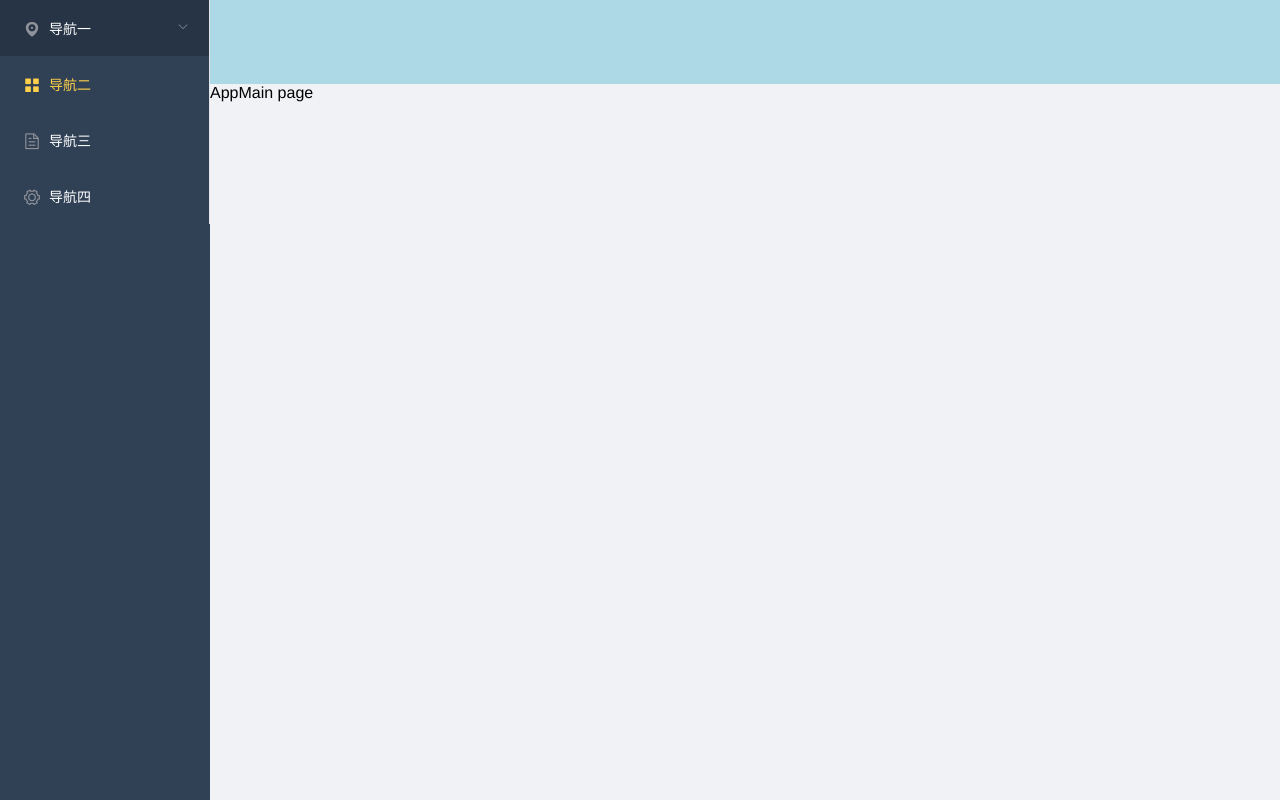
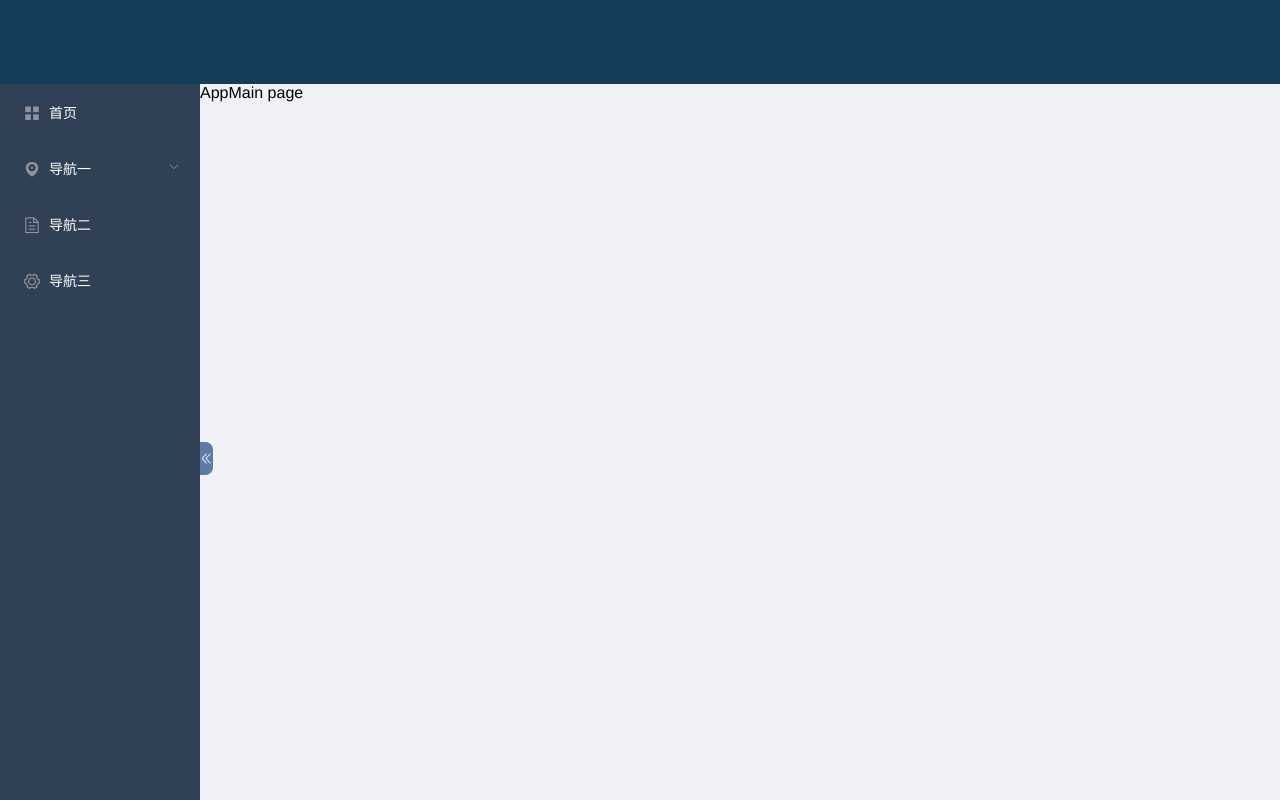
Before and after one commit to Bienaii/initial-template-vue2, a Vue app: page /#/dashboard in a window 1280 px wide. Built offline with nearby package versions, Linux system fonts and the light colour scheme.

Commit message:
feat: 侧边栏收缩展开功能

```diff
--- a/src/layout/components/AppMain/index.vue
+++ b/src/layout/components/AppMain/index.vue
@@ -19,8 +19,8 @@ export default {
 .appmain-container {
   background: #f0f2f5;
   width: 100%;
+  // width: calc(100% - 210px);
   position: relative;
   overflow: hidden;
-  min-height: calc(100% - 84px);
 }
 </style>
--- a/src/layout/components/Navbar/index.vue
+++ b/src/layout/components/Navbar/index.vue
@@ -17,6 +17,6 @@ export default {
 <style scoped lang="scss">
 .navbar-container {
   height: 84px;
-  background: lightblue;
+  background: #123d5b;
 }
 </style>
--- a/src/layout/components/Sidebar/index.vue
+++ b/src/layout/components/Sidebar/index.vue
@@ -1,37 +1,44 @@
 <template>
-  <div class="sidebar-container">
+  <div class="sidebar-container" :class="{'is-folded': !isCollapse}">
     <el-menu
-      default-active="2"
+      :collapse="isCollapse"
+      default-active="1-4-1"
       class="el-menu-vertical-demo"
       @open="handleOpen"
       @close="handleClose"
       background-color="#304156"
       text-color="#fff"
       active-text-color="#ffd04b">
-      <el-submenu index="1">
+      <el-menu-item index="1">
+        <i class="el-icon-menu"></i>
+        <span slot="title">首页</span>
+      </el-menu-item>
+      <el-submenu index="2">
         <template slot="title">
           <i class="el-icon-location"></i>
           <span>导航一</span>
         </template>
         <el-menu-item-group>
-          <el-menu-item index="1-1">选项1</el-menu-item>
-          <el-menu-item index="1-2">选项2</el-menu-item>
-          <el-menu-item index="1-3">选项3</el-menu-item>
+          <el-menu-item index="2-1">子页面1</el-menu-item>
+          <el-menu-item index="2-2">子页面2</el-menu-item>
+          <el-menu-item index="2-3">子页面3</el-menu-item>
         </el-menu-item-group>
       </el-submenu>
-      <el-menu-item index="2">
-        <i class="el-icon-menu"></i>
-        <span slot="title">导航二</span>
-      </el-menu-item>
       <el-menu-item index="3">
         <i class="el-icon-document"></i>
-        <span slot="title">导航三</span>
+        <span slot="title">导航二</span>
       </el-menu-item>
       <el-menu-item index="4">
         <i class="el-icon-setting"></i>
-        <span slot="title">导航四</span>
+        <span slot="title">导航三</span>
       </el-menu-item>
     </el-menu>
+    <img
+      class="foldImg"
+      :src="imgUrl"
+      alt
+      @click="toggleSidebar"
+    />
   </div>
 </template>
 
@@ -40,24 +47,57 @@ export default {
   name: 'Sidebar',
   data() {
     return {
-
+      isCollapse: false, // 左侧栏是否展开显示
+    }
+  },
+  computed: {
+    imgUrl() {
+      return this.isCollapse ? require('@/assets/unfoldIcon.png') : require('@/assets/foldIcon.png')
     }
   },
   methods: {
     handleOpen(key, keyPath) {
         console.log(key, keyPath);
       },
-      handleClose(key, keyPath) {
-        console.log(key, keyPath);
-      }
+    handleClose(key, keyPath) {
+      console.log(key, keyPath);
+    },
+    // 切换侧边栏显示/隐藏
+    toggleSidebar() {
+      this.isCollapse = !this.isCollapse
+    }
   }
 }
 </script>
 
 <style scoped lang="scss">
 .sidebar-container {
-  width: 210px;
+  // width: 210px;
   height: 100%;
-  background: #304156;
+  position: relative;
+  .foldImg {
+    position: absolute;
+    cursor: pointer;
+    right: -13px;
+    top: 50%;
+    z-index: 10;
+  }
+}
+.sidebar-container .is-folded {
+  // width: 40px;
 }
 </style>
+<style lang="scss">
+$bgColor:#304156;
+.sidebar-container {
+  .el-menu {
+    height: 100%;
+    border-right: 0;
+  }
+  .el-menu-vertical-demo:not(.el-menu--collapse) {
+    width: 200px;
+    height: 100%;
+  }
+}
+
+</style>
--- a/src/layout/index.vue
+++ b/src/layout/index.vue
@@ -1,8 +1,8 @@
 <template>
   <div class="app-wrapper">
-    <Sidebar></Sidebar>
-    <div class="right-wrapper">
-      <Navbar></Navbar>
+    <Navbar></Navbar>
+    <div class="bottom-wrapper">
+      <Sidebar></Sidebar>
       <AppMain></AppMain>
     </div>
   </div>
@@ -32,9 +32,9 @@ export default {
   position: relative;
   height: 100%;
   width: 100%;
-  display: flex;
-  .right-wrapper {
-    width: calc(100% - 210px);
+  .bottom-wrapper {
+    display: flex;
+    height: calc(100% - 84px);
   }
 }
 </style>
```
